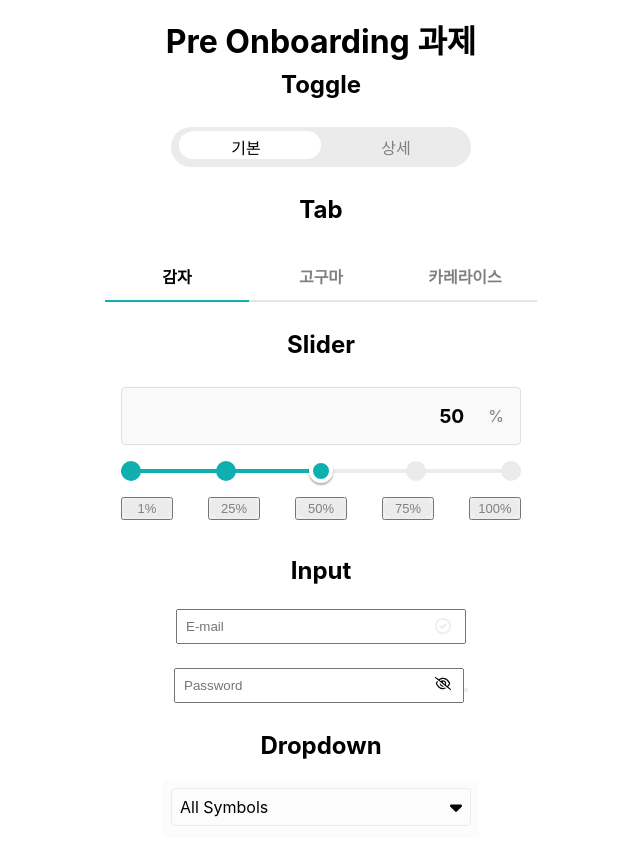
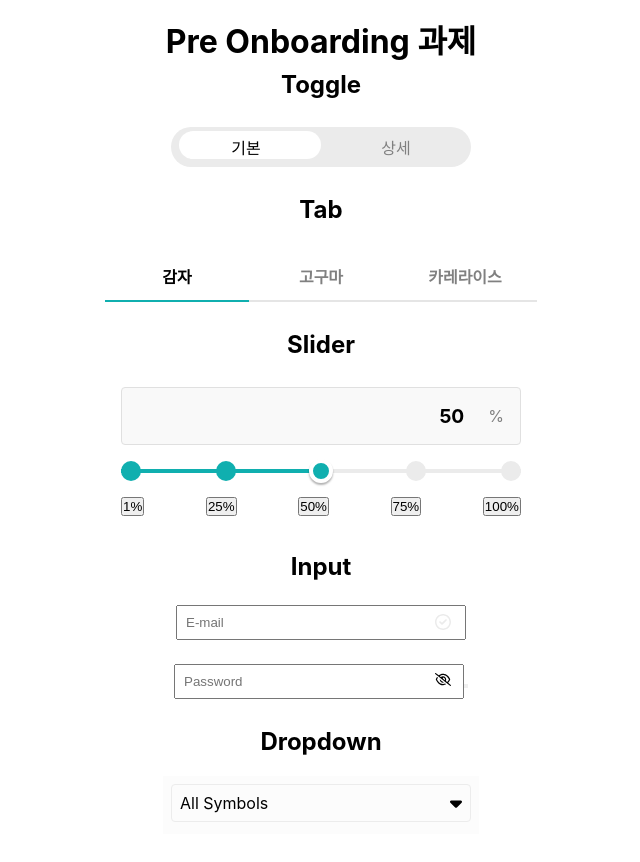
Before and after one commit to lazy-sky/wanted_pre_onboarding, a React (Create React App) app: page / in a window 1280 px wide. Shown: the top 862 px of the page, without its empty margins (319-959 px from the left). Built offline with nearby package versions, Linux system fonts and the light colour scheme.

Commit message:
chore: Use formatOnSave for applying new linting

```diff
--- a/src/components/Shape.js
+++ b/src/components/Shape.js
@@ -1,8 +1,8 @@
-import styled from 'styled-components';
+import styled from 'styled-components'
 
 export const Container = styled.div`
   width: ${({ width }) => width || '300px'};
   margin: 20px auto;
   padding: 8px;
   background-color: ${({ backgroundColor }) => backgroundColor || 'white'};
-`;
+`
--- a/src/components/Slider.js
+++ b/src/components/Slider.js
@@ -31,10 +31,8 @@ function Slider({ title, basePoints, currentValue }) {
         </ProgressContainer>
         <BasePoints>
           {basePoints.map((point, index) => (
-            <button type='button' onClick={() => handleClickPoint(point)}>
-              <li key={point} index={index} value={point}>
-                {point}%
-              </li>
+            <button type='button' key={point} index={index} value={point} onClick={() => handleClickPoint(point)}>
+              {point}%
             </button>
           ))}
         </BasePoints>
--- a/src/components/Tab.js
+++ b/src/components/Tab.js
@@ -47,6 +47,15 @@ const TabList = styled.ul`
   list-style: none;
 `
 
+const slide = (previousTabIndex, index) => keyframes`
+  from {
+    transform: translateX(${(previousTabIndex - index) * 100}%);
+  }
+  to {
+    transform: translateX(0px);
+  }
+`
+
 const TabItem = styled.li`
   font-weight: bold;
   padding: 12px;
@@ -75,13 +84,4 @@ const TabItem = styled.li`
     `}
 `
 
-const slide = (previousTabIndex, index) => keyframes`
-  from {
-    transform: translateX(${(previousTabIndex - index) * 100}%);
-  }
-  to {
-    transform: translateX(0px);
-  }
-`
-
 export default Tab
--- a/src/data.js
+++ b/src/data.js
@@ -1,11 +1,4 @@
-export const toggleItems = ['기본', '상세'];
-export const tabItems = ['감자', '고구마', '카레라이스'];
-export const basePoints = [1, 25, 50, 75, 100];
-export const dropdwonItems = [
-  'All Symbols',
-  'BTCUSD.PERP',
-  'ETHUSD.PERP',
-  'BCHUSD.PERP',
-  'LTCUSD.PERP',
-  'XRPUSD.PERP',
-];
+export const toggleItems = ['기본', '상세']
+export const tabItems = ['감자', '고구마', '카레라이스']
+export const basePoints = [1, 25, 50, 75, 100]
+export const dropdwonItems = ['All Symbols', 'BTCUSD.PERP', 'ETHUSD.PERP', 'BCHUSD.PERP', 'LTCUSD.PERP', 'XRPUSD.PERP']
```
Also changed, not shown: src/App.js (+15 -36 lines), src/index.js (+7 -7 lines).
